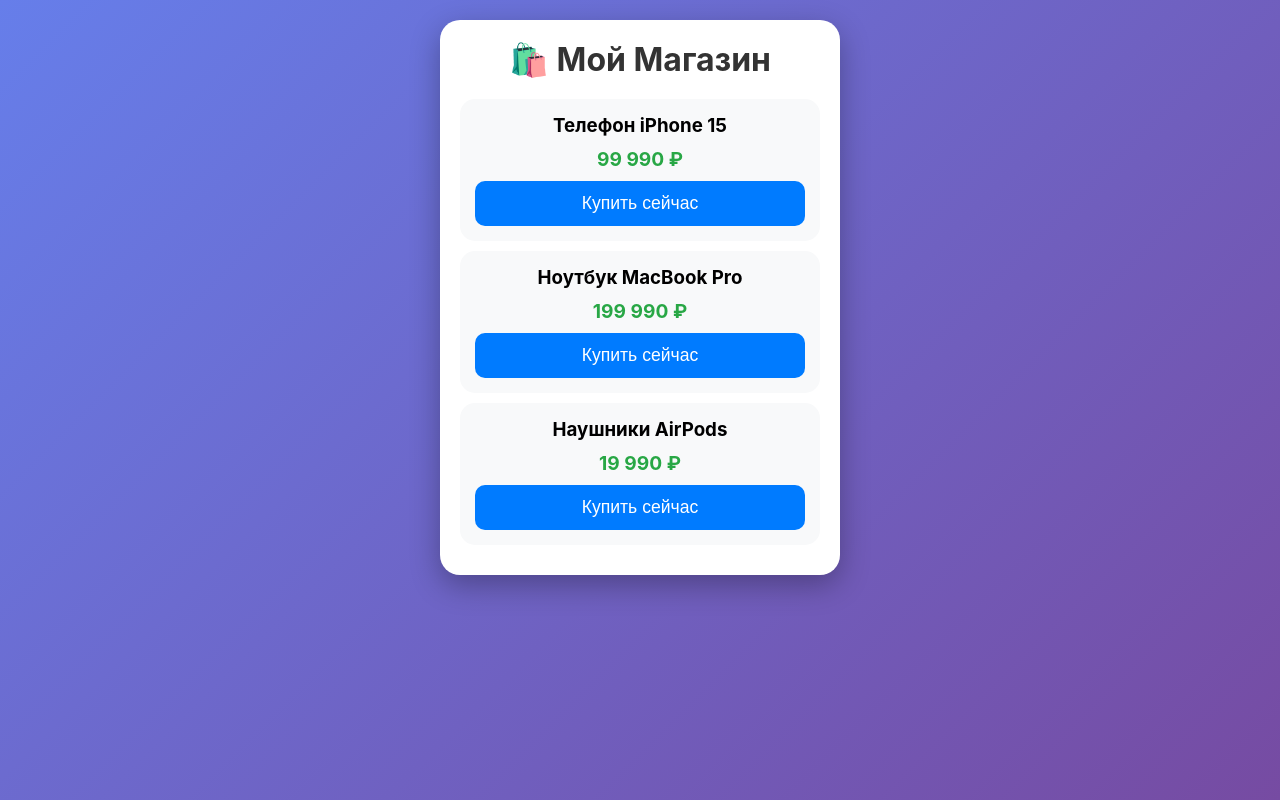
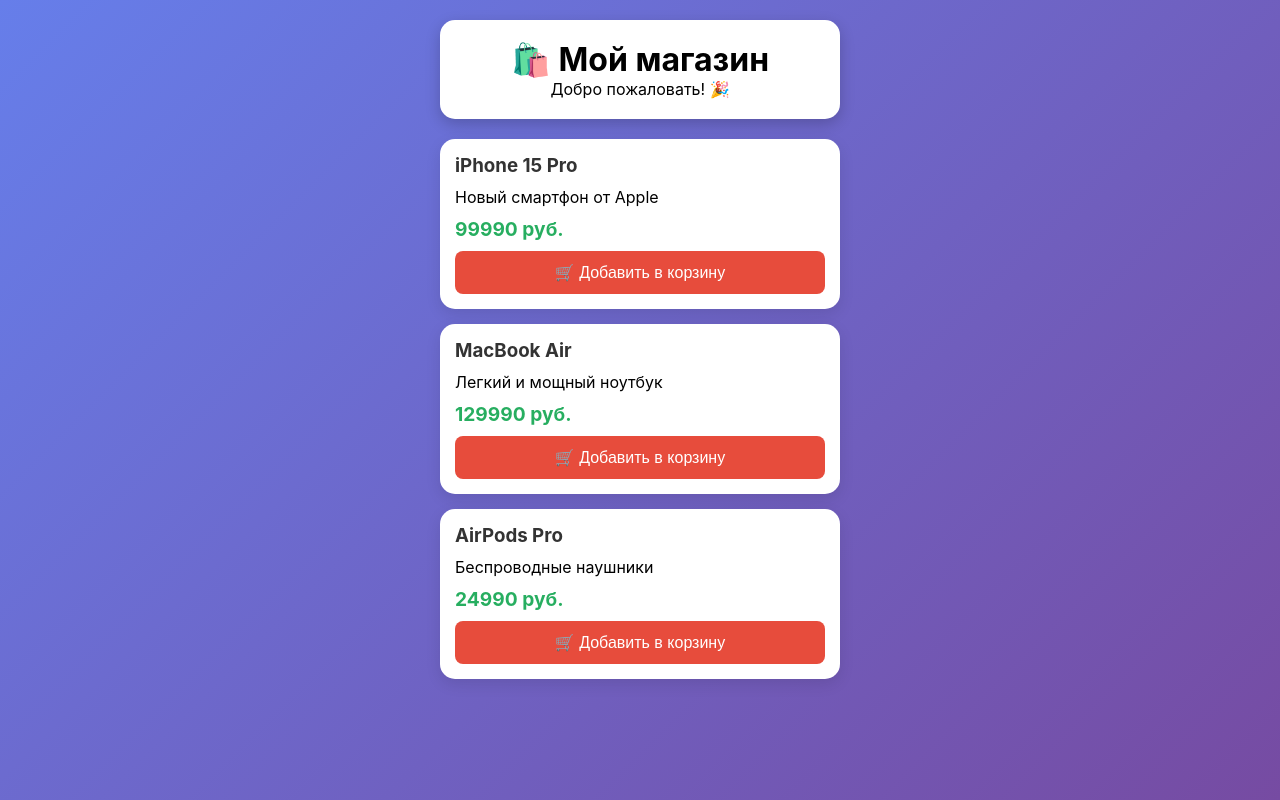
Before and after one commit to novageneratio/novageneratio.github.io, a plain HTML site: page index.html in a window 1280 px wide. Drawn offline with nearby package versions, Linux system fonts and the light colour scheme.

Commit message:
Update index.html

```diff
--- a/index.html
+++ b/index.html
@@ -3,7 +3,8 @@
 <head>
     <meta charset="UTF-8">
     <meta name="viewport" content="width=device-width, initial-scale=1.0">
-    <title>Магазин в Telegram</title>
+    <title>Telegram Магазин</title>
+    <script src="https://unpkg.com/vue@3/dist/vue.global.js"></script>
     <style>
         * {
             margin: 0;
@@ -12,77 +13,149 @@
         }
         body {
             font-family: -apple-system, BlinkMacSystemFont, 'Segoe UI', Roboto, sans-serif;
-            background: linear-gradient(135deg, #667eea 0%, #764ba2 100%);
+            background: linear-gradient(135deg, #667eea, #764ba2);
             min-height: 100vh;
             padding: 20px;
         }
         .container {
             max-width: 400px;
             margin: 0 auto;
+        }
+        .header {
             background: white;
-            border-radius: 20px;
             padding: 20px;
-            box-shadow: 0 10px 30px rgba(0,0,0,0.3);
+            border-radius: 15px;
+            text-align: center;
+            margin-bottom: 20px;
+            box-shadow: 0 5px 15px rgba(0,0,0,0.2);
         }
         .product {
-            background: #f8f9fa;
+            background: white;
             border-radius: 15px;
             padding: 15px;
-            margin: 10px 0;
-            text-align: center;
+            margin-bottom: 15px;
+            box-shadow: 0 5px 15px rgba(0,0,0,0.1);
         }
-        .product img {
-            width: 100%;
-            border-radius: 10px;
+        .product h3 {
             margin-bottom: 10px;
+            color: #333;
         }
         .price {
-            color: #28a745;
+            color: #27ae60;
             font-weight: bold;
             font-size: 1.2em;
             margin: 10px 0;
         }
         .buy-btn {
-            background: #007bff;
+            background: #e74c3c;
             color: white;
             border: none;
-            padding: 12px 20px;
-            border-radius: 10px;
+            padding: 12px;
+            border-radius: 8px;
+            width: 100%;
+            font-size: 1em;
             cursor: pointer;
-            width: 100%;
-            font-size: 1.1em;
         }
-        h1 {
-            text-align: center;
-            margin-bottom: 20px;
-            color: #333;
+        .cart {
+            background: white;
+            border-radius: 15px;
+            padding: 20px;
+            margin-top: 20px;
         }
     </style>
 </head>
 <body>
-    <div class="container">
-        <h1>🛍️ Мой Магазин</h1>
+    <div id="app">
+        <div class="container">
+            <div class="header">
+                <h1>🛍️ Мой магазин</h1>
+                <p>Добро пожаловать! 🎉</p>
+            </div>
 
-        <div class="product">
-            <h3>Телефон iPhone 15</h3>
-            <div class="price">99 990 ₽</div>
-            <button class="buy-btn">Купить сейчас</button>
-        </div>
+            <div class="product" v-for="product in products" :key="product.id">
+                <h3>{{ product.name }}</h3>
+                <p>{{ product.description }}</p>
+                <div class="price">{{ product.price }} руб.</div>
+                <button class="buy-btn" @click="addToCart(product)">
+                    🛒 Добавить в корзину
+                </button>
+            </div>
 
-        <div class="product">
-            <h3>Ноутбук MacBook Pro</h3>
-            <div class="price">199 990 ₽</div>
-            <button class="buy-btn">Купить сейчас</button>
-        </div>
-
-        <div class="product">
-            <h3>Наушники AirPods</h3>
-            <div class="price">19 990 ₽</div>
-            <button class="buy-btn">Купить сейчас</button>
+            <div class="cart" v-if="cart.length > 0">
+                <h3>🛒 Корзина ({{ cart.length }})</h3>
+                <div v-for="item in cart" :key="item.id">
+                    {{ item.name }} - {{ item.price }} руб.
+                </div>
+                <button class="buy-btn" style="background: #27ae60; margin-top: 10px;" @click="checkout">
+                    💳 Оформить заказ ({{ totalPrice }} руб.)
+                </button>
+            </div>
         </div>
     </div>
 
-    <script src="https://telegram.org/js/telegram-web-app.js?59"></script>
+    <script>
+        const { createApp } = Vue;
 
+        createApp({
+            data() {
+                return {
+                    products: [
+                        {
+                            id: 1,
+                            name: "iPhone 15 Pro",
+                            description: "Новый смартфон от Apple",
+                            price: 99990
+                        },
+                        {
+                            id: 2,
+                            name: "MacBook Air",
+                            description: "Легкий и мощный ноутбук",
+                            price: 129990
+                        },
+                        {
+                            id: 3,
+                            name: "AirPods Pro",
+                            description: "Беспроводные наушники",
+                            price: 24990
+                        }
+                    ],
+                    cart: []
+                }
+            },
+            computed: {
+                totalPrice() {
+                    return this.cart.reduce((sum, item) => sum + item.price, 0);
+                }
+            },
+            methods: {
+                addToCart(product) {
+                    this.cart.push(product);
+                    alert(`Товар "${product.name}" добавлен в корзину!`);
+                },
+                checkout() {
+                    if (window.Telegram && window.Telegram.WebApp) {
+                        const tg = window.Telegram.WebApp;
+                        tg.sendData(JSON.stringify({
+                            action: 'checkout',
+                            products: this.cart,
+                            total: this.totalPrice
+                        }));
+                    } else {
+                        alert(`Заказ оформлен! Сумма: ${this.totalPrice} руб.`);
+                        this.cart = [];
+                    }
+                }
+            },
+            mounted() {
+                // Интеграция с Telegram
+                if (window.Telegram && window.Telegram.WebApp) {
+                    const tg = window.Telegram.WebApp;
+                    tg.expand();
+                    tg.enableClosingConfirmation();
+                    console.log("Telegram Web App инициализирован!");
+                }
+            }
+        }).mount('#app');
+    </script>
 </body>
 </html>
```
